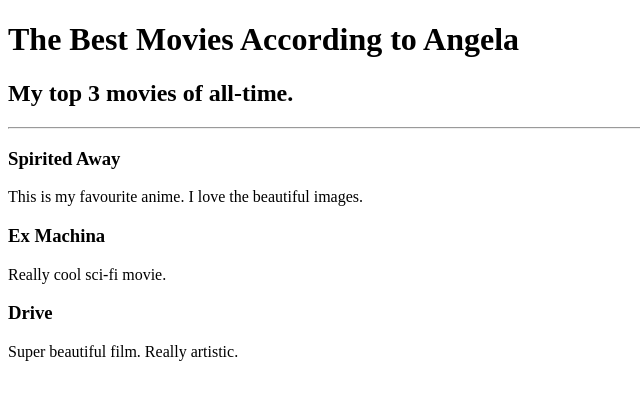
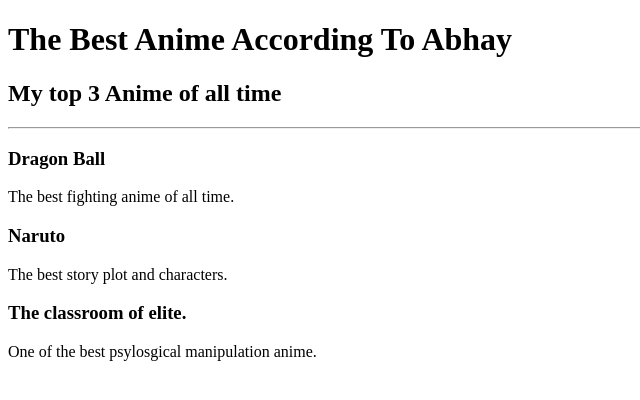
Before and after one commit to abhayiscoding/html-portfolio, a plain HTML site: page public/movie-ranking.html in a window 1280 px wide. Shown: the whole page, without its empty margins (0-640 px from the left). Drawn offline with Linux system fonts and the light colour scheme.

Commit message:
Update movie-ranking.html

```diff
--- a/public/movie-ranking.html
+++ b/public/movie-ranking.html
@@ -6,15 +6,15 @@
 </head>
 
 <body>
-<h1>The Best Movies According to Angela</h1>
-<h2>My top 3 movies of all-time.</h2>
-<hr />
-<h3>Spirited Away</h3>
-<p>This is my favourite anime. I love the beautiful images.</p>
-<h3>Ex Machina</h3>
-<p>Really cool sci-fi movie.</p>
-<h3>Drive</h3>
-<p>Super beautiful film. Really artistic.</p>
+<h1>The Best Anime According To Abhay</h1>
+<h2>My top 3 Anime of all time</h2>
+<hr>
+<h3>Dragon Ball</h3>
+<p>The best fighting anime of all time.</p>
+<h3>Naruto</h3>
+<p>The best story plot and characters.</p>
+<h3>The classroom of elite.</h3>
+<p>One of the best psylosgical manipulation anime.</p>
 
   </body>
 </html>
```
